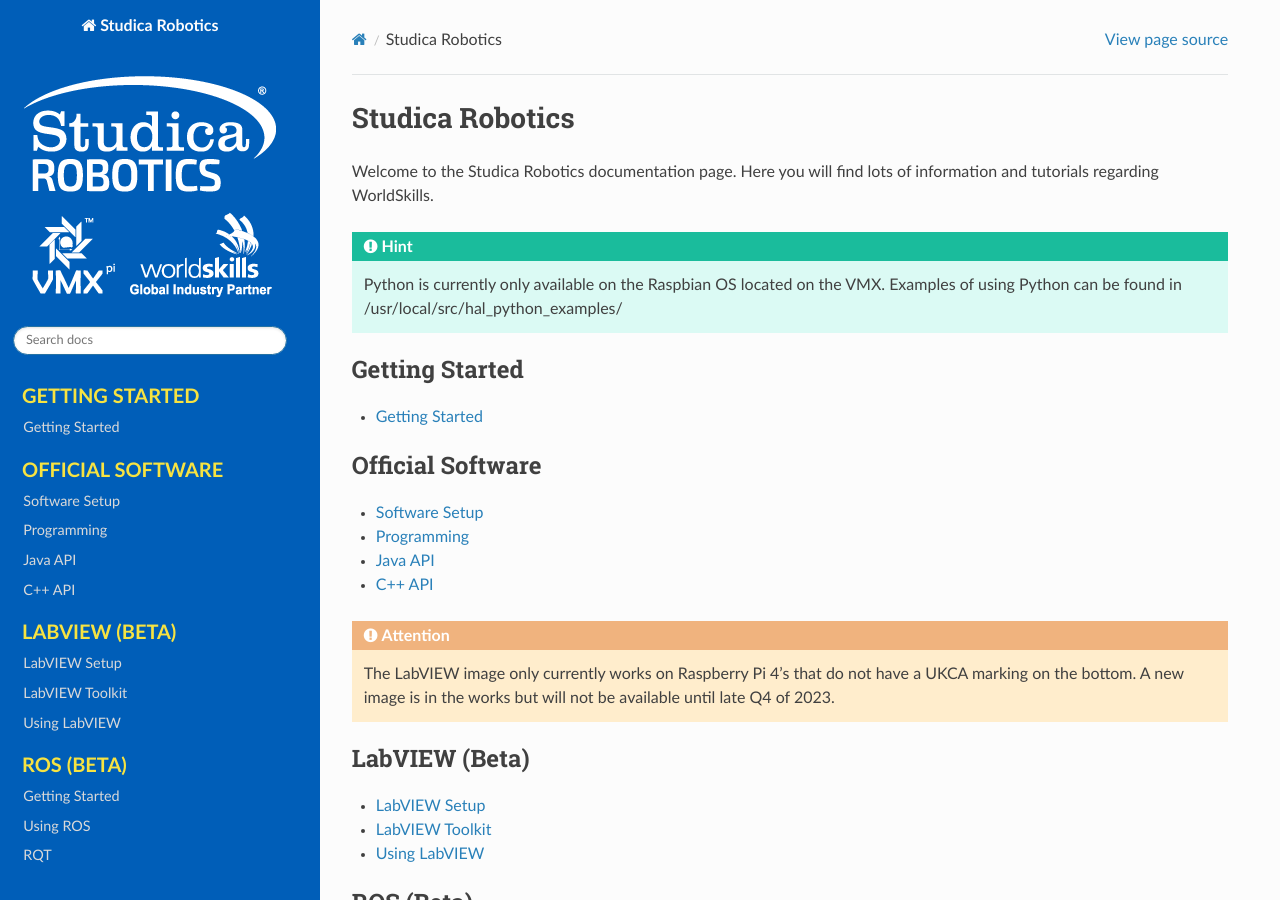
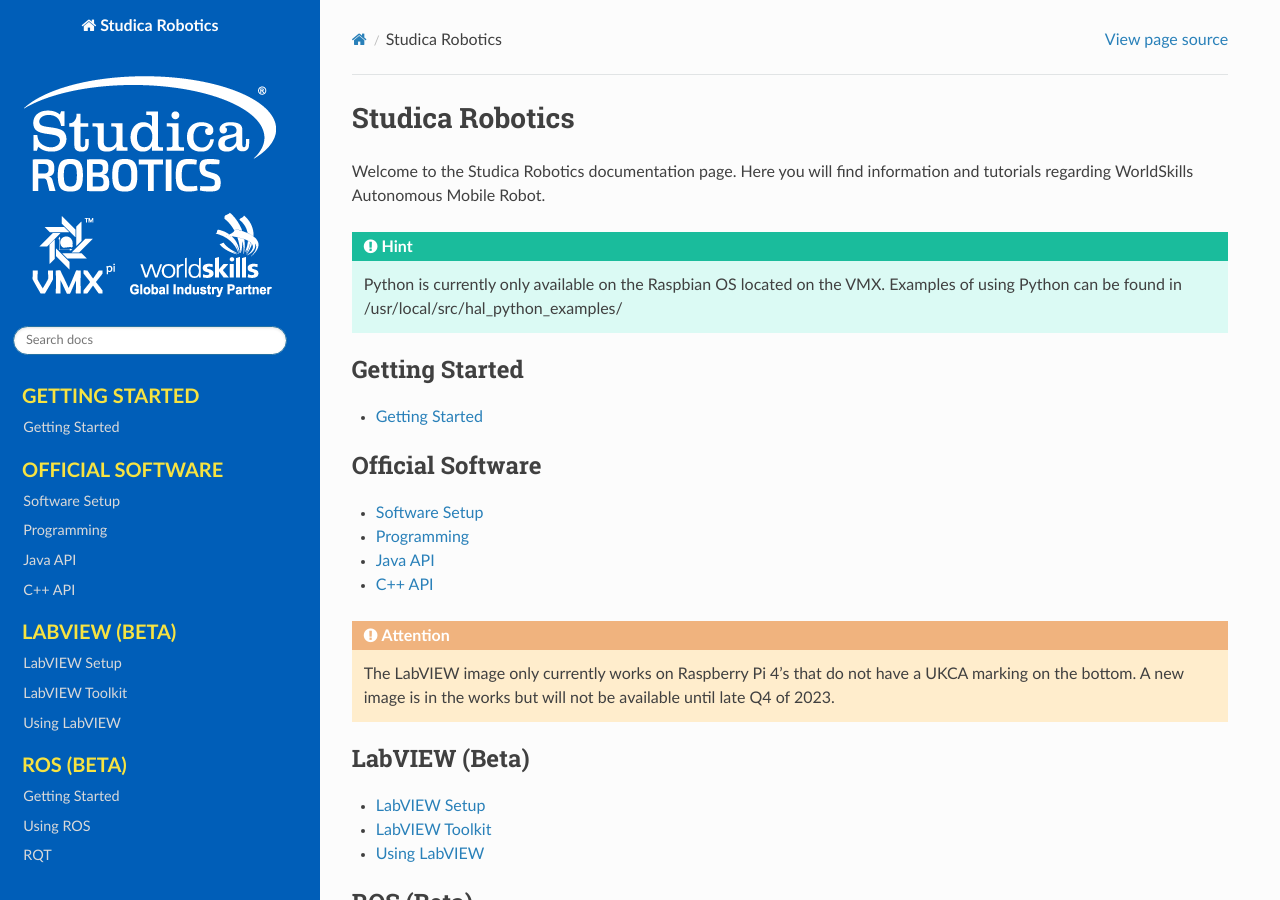
Before and after one commit to studica/studica-docs-worldskills, a Sphinx documentation site: the page built from source/index.rst, in a window 1280 px wide and 900 px high. Built offline with Sphinx 7.4.7 and the Read the Docs theme 2.0.0, drawn with Linux system fonts in a browser that asks for light colours; pages that are not in the unit, such as notebooks, are missing from menus.

Commit message:
Update index.rst

```diff
--- a/source/index.rst
+++ b/source/index.rst
@@ -1,7 +1,7 @@
 Studica Robotics
 ================
 
-Welcome to the Studica Robotics documentation page. Here you will find lots of information and tutorials regarding WorldSkills.
+Welcome to the Studica Robotics documentation page. Here you will find information and tutorials regarding WorldSkills Autonomous Mobile Robot.
 
 .. hint:: Python is currently only available on the Raspbian OS located on the VMX. Examples of using Python can be found in /usr/local/src/hal_python_examples/
 
```
